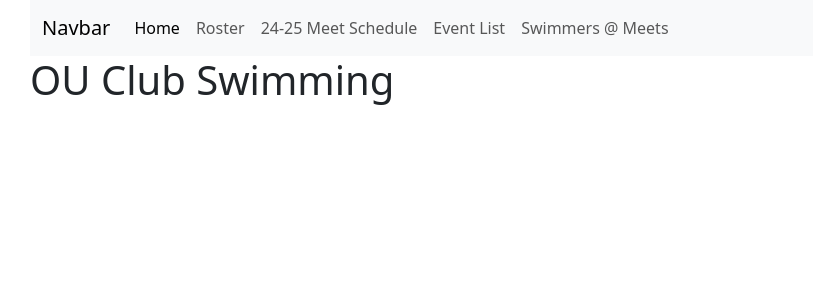
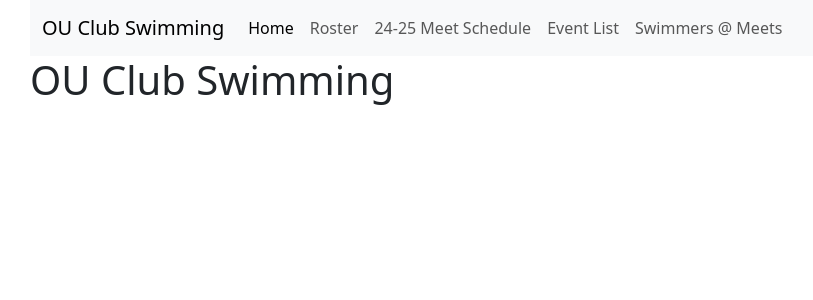
Before and after one commit to haleyraburn/mis4013project, a PHP site: page /index.php in a window 1280 px wide. Shown: the top 300 px of the page, without its empty margins (52-865 px from the left). Run offline with PHP 8.4, Linux system fonts and the light colour scheme.

Commit message:
Update view-header.php

```diff
--- a/view-header.php
+++ b/view-header.php
@@ -10,7 +10,7 @@
     <div class="container">
 <nav class="navbar navbar-expand-lg bg-body-tertiary">
   <div class="container-fluid">
-    <a class="navbar-brand" href="#">Navbar</a>
+    <a class="navbar-brand" href="#">OU Club Swimming</a>
     <button class="navbar-toggler" type="button" data-bs-toggle="collapse" data-bs-target="#navbarSupportedContent" aria-controls="navbarSupportedContent" aria-expanded="false" aria-label="Toggle navigation">
       <span class="navbar-toggler-icon"></span>
     </button>
```
